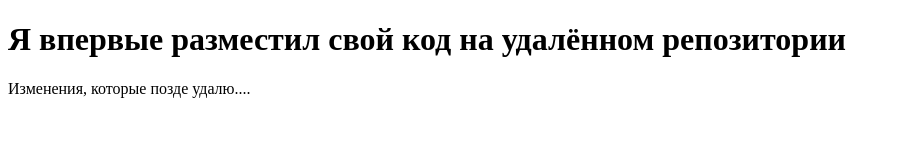
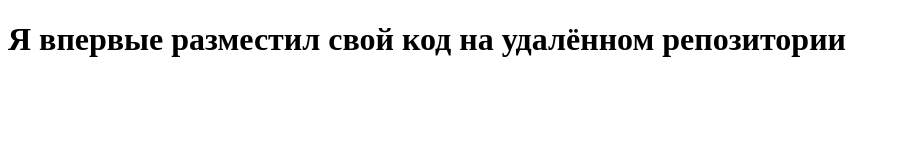
Before and after one commit to DimitriysMol/git-test, a plain HTML site: page INDEX.html in a window 1280 px wide. Shown: the whole page, without its empty margins (0-900 px from the left). Drawn offline with Linux system fonts and the light colour scheme.

Commit message:
Revert "Ошибочный коммит"
This reverts commit e95f0795f5e1a39f35c8c6106da4930bc85109fb.

```diff
--- a/INDEX.html
+++ b/INDEX.html
@@ -8,6 +8,5 @@
 </head>
 <body>
     <h1> Я впервые разместил свой код на удалённом репозитории </h1>
-    <p> Изменения, которые позде удалю.... </p>
 </body>
 </html>
```
